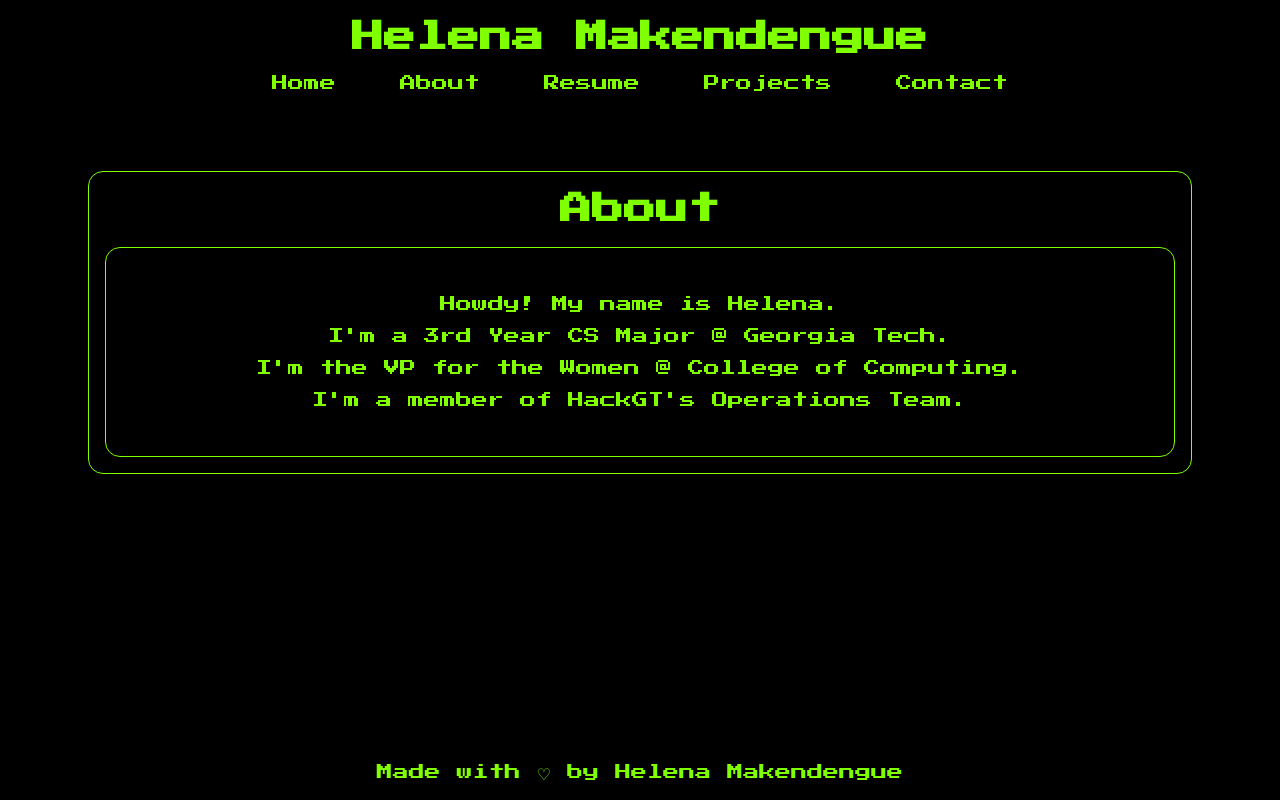
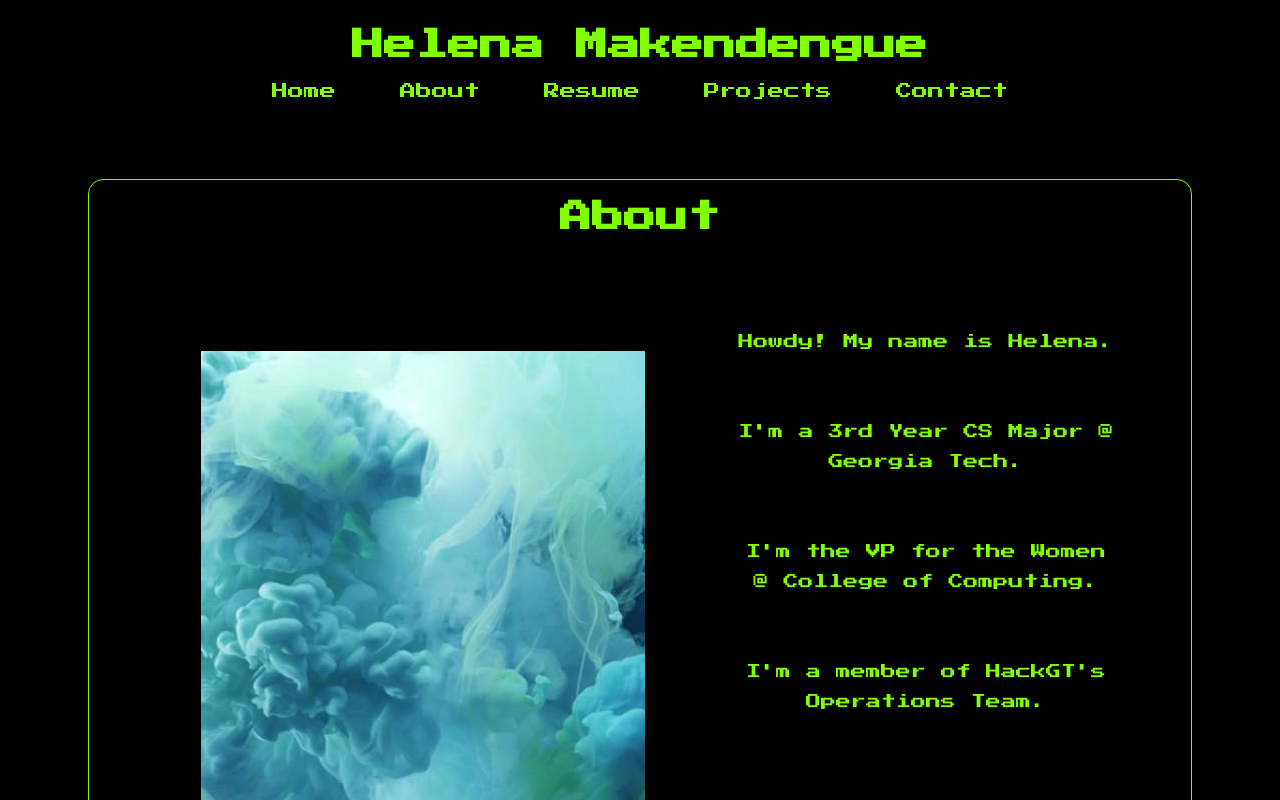
Before and after one commit to HelenaMakendengue/HelenaMakendengue.github.io, a React (Create React App) app: page /about in a window 1280 px wide. Shown: the top 800 px of the page. Built offline with nearby package versions, Linux system fonts and the light colour scheme.

Commit message:
fixed the footer sorta

```diff
--- a/src/App.css
+++ b/src/App.css
@@ -1,15 +1,5 @@
-body {
-  background: #000;
-  color:  chartreuse;
-  font-family: 'Press Start 2P';
-}
-
 .header {
   text-align: center;
-}
-
-a {
-  color: chartreuse;
 }
 
 .nav-link {
@@ -52,20 +42,41 @@ a {
   width: 100%;
 }
 
-.section {
-  margin: 10px;
-  text-align: center;
-  border: 5px solid chartreuse;
-  border-radius: 15px;
-  border-width: thin;
+body {
+  background: #000;
+  color:  chartreuse;
+  font-family: 'Press Start 2P';
+  display: flex;
+  flex-direction: column;
+}
+
+.content {
+  background: #000;
+  color:  chartreuse;
+  font-family: 'Press Start 2P';
+  display: flex;
+  flex-direction: column;
+  min-height: 80vh;
 }
 
 .footer {
   text-align: center;
-  position:absolute;
-  left:0;
-  bottom:0;
-  right:0;
+  background-color: black;
+  position: relative;
+  bottom: 0;
+  width: 100%;
+}
+
+a {
+  color: chartreuse;
+}
+
+br {
+  margin: 10px;
+}
+
+img {
+  padding: 4em;
 }
 
 .landing-style {
@@ -76,21 +87,28 @@ a {
   border-width: thin;
 }
 
-.about-section-holder {
-  margin: 1em;
+.about-style {
   text-align: center;
+  margin: 5em;
   border: 5px solid chartreuse;
   border-radius: 15px;
   border-width: thin;
-  padding: 2em;
 }
 
-.about-style {
-  margin: 5em;
-  text-align: center;
-  border: 5px solid chartreuse;
-  border-radius: 15px;
-  border-width: thin;
+.about-holder {
+  margin: 1em;
+  padding: 2em;
+  display: flex;
+  flex-direction: row;
+  justify-content: center;
+}
+
+.about-text {
+  margin: 1em;
+  padding: 10px;
+  line-height: 2;
+  font-size: 15px;
+  vertical-align: middle;
 }
 
 .contact-style {
@@ -101,7 +119,7 @@ a {
   border-width: thin;
 }
 
-.contact-section-holder {
+.contact-holder {
   margin: 2em;
   text-align: center;
   border: 5px solid chartreuse;
--- a/src/components/About.js
+++ b/src/components/About.js
@@ -1,15 +1,24 @@
 import React, { Component } from 'react';
+import aboutImg from '../assets/crop.jpg';
 
 class About extends Component {
     render() {
         return (
+            <div className="content">
                 <div className="about-style">
                     <h1>About</h1>
-                <div className="about-section-holder">
+                    <div className="about-holder">
+                        <img src={aboutImg} alt="about-img"/>
+                        <div className="about-text">
                             <p>Howdy! My name is Helena.</p>
+                            <br/>
                             <p>I'm a 3rd Year CS Major @ Georgia Tech.</p>
+                            <br/>
                             <p>I'm the VP for the Women @ College of Computing.</p>
+                            <br/>
                             <p>I'm a member of HackGT's Operations Team.</p>
+                        </div>
+                    </div>
                 </div>
             </div>
         )
--- a/src/components/Contact.js
+++ b/src/components/Contact.js
@@ -3,13 +3,14 @@ import React, { Component } from 'react';
 class Contact extends Component {
     render() {
         return (
+            <div className="content">
                 <div className="contact-style">
                     <h1>Contact</h1>
-                <div className="contact-pane-holder">
+                    <div className="contact-holder">
                         <div className="social-media">
                             {/* E-Mail */}
                             <a href="mailto:helenamakens1013@gmail.com">
-                            <i className="fa fa-envelope-square" aria-hidden="true" />
+                                <i className="fa fa-envelope-square" aria-hidden="true"/>
                             </a>
                             {/* LinkedIn */}
                             <a href="https://www.linkedin.com/in/helenahmakendengue/" target="_blank" rel="noopener noreferrer">
@@ -30,6 +31,7 @@ class Contact extends Component {
                         </div>
                     </div>
                 </div>
+            </div>
         )
     }
 }
--- a/src/components/Error.js
+++ b/src/components/Error.js
@@ -3,8 +3,10 @@ import React, { Component } from 'react';
 class Error extends Component {
     render() {
         return (
-            <div className="error-style">
-                <h1>404 - Page Not Found</h1>
+            <div className="content">
+                <div className="error-style">
+                    <h1>404 - Page Not Found</h1>
+                </div>
             </div>
         )
     }
--- a/src/components/Landing.js
+++ b/src/components/Landing.js
@@ -3,8 +3,10 @@ import React, { Component } from 'react';
 class Landing extends Component {
     render() {
         return (
-            <div className="landing-style">
-                <h1>Greetings & Salutations!</h1>
+            <div className="content">
+                <div className="landing-style">
+                    <h1>Greetings & Salutations!</h1>
+                </div>
             </div>
         )
     }
--- a/src/components/Projects.js
+++ b/src/components/Projects.js
@@ -1,44 +1,60 @@
-import React from "react";
-import { Route, Link } from "react-router-dom";
+import React, { Component } from 'react';
 
-function Projects({match}) {
+class Projects extends Component {
 
-    return (
-        <div className="projects-style">
-            <h2>Projects</h2>
-            <div className="navbar">
-                <ul>
-                    <li>
-                    <Link className="nav-link" to={`${match.url}/web`}>Web</Link>
-                    </li>
-                    <li>
-                    <Link className="nav-link" to={`${match.url}/mobile`}>Mobile</Link>
-                    </li>
-                    <li>
-                    <Link className="nav-link" to={`${match.url}/unity`}>Unity</Link>
-                    </li>
-                    <li>
-                    <Link className="nav-link" to={`${match.url}/misc`}>Misc.</Link>
-                    </li>
-                </ul>
+    render() {
+
+        const projects = [
+            {
+                title: "Leonardo",
+                description: "Leo",
+                image: "Katana",
+                type: "mobile",
+                link: "https://upload.wikimedia.org/wikipedia/en/e/ed/Leonardo_%28Teenage_Mutant_Ninja_Turtles%29.jpg"
+            },
+            {
+                title: "Leonardo",
+                description: "Leo",
+                image: "Katana",
+                type: "mobile",
+                link: "https://upload.wikimedia.org/wikipedia/en/e/ed/Leonardo_%28Teenage_Mutant_Ninja_Turtles%29.jpg"
+            },
+            {
+                title: "Leonardo",
+                description: "Leo",
+                image: "Katana",
+                type: "mobile",
+                link: "https://upload.wikimedia.org/wikipedia/en/e/ed/Leonardo_%28Teenage_Mutant_Ninja_Turtles%29.jpg"
+            },
+            {
+                title: "Leonardo",
+                description: "Leo",
+                image: "Katana",
+                type: "mobile",
+                link: "https://upload.wikimedia.org/wikipedia/en/e/ed/Leonardo_%28Teenage_Mutant_Ninja_Turtles%29.jpg"
+            }
+        ]
+
+        return (
+            <div className="content">
+                <div className="projects-style">
+                    <h1>Projects</h1>
+                    <hr/>
+                    <div>
+                        {projects.map(projects =>
+                            <div>
+                                <hr/>
+                                <h1>{projects.title} ({projects.description})</h1>
+                                <p>Project Type: {projects.type}</p>
+                                <img src={projects.link} alt={`${projects.title}`} width="200"/>
+                                <hr/>
+                            </div>
+                        )}
+                    </div>
+                </div>
             </div>
-
-            <Route path={`${match.path}/:topicId`} component={Project} />
-            <Route exact path={match.path}
-                render={() =>
-                    <h3>Pick a project type.</h3>
-                }
-            />
-        </div>
-    );
+        )
+    }
 }
 
-function Project({ match }) {
-    return (
-      <div>
-        <h3>{match.params.topicId}</h3>
-      </div>
-    );
-  }
-
 export default Projects;
--- a/src/components/Resume.js
+++ b/src/components/Resume.js
@@ -3,8 +3,10 @@ import React, { Component } from 'react';
 class Resume extends Component {
     render() {
         return (
-            <div className="resume-style">
-                <h1>Resume</h1>
+            <div className="content">
+                <div className="resume-style">
+                    <h1>Resume</h1>
+                </div>
             </div>
         )
     }
--- a/src/index.js
+++ b/src/index.js
@@ -21,7 +21,7 @@ const routing = (
             <Route path="/contact" component={Contact} />
             <Route path="/projects" component={Projects} />
             <Route path="/resume" component={Resume} />
-            <Route path="*" component={Error} />
+            <Route path='*' component={Error} />
         </Switch>
         <Footer/>
     </Router>
```
Also changed, not shown: src/assets/crop.jpg (added). Lines whose indentation alone changed are shown as unchanged.
